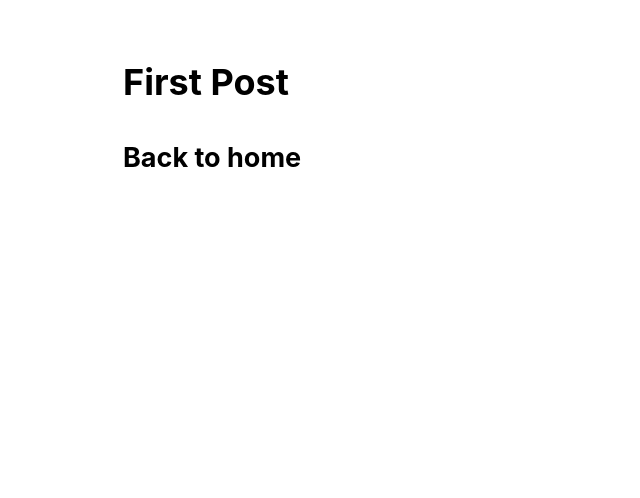
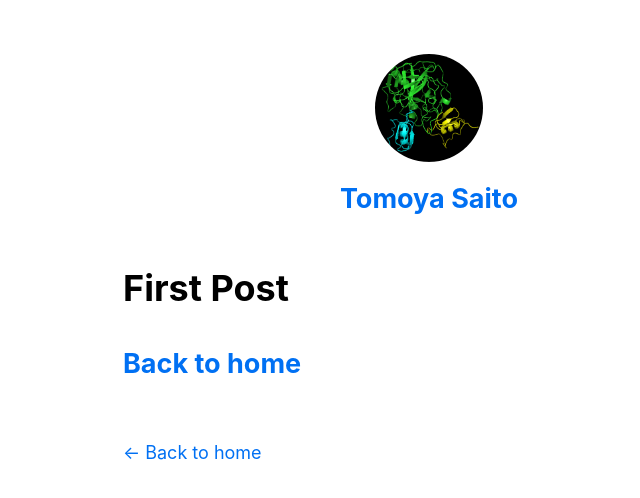
Before and after one commit to saitomooo/Practice4, a Next.js app in the folder nextjs-blog/: page /posts/first-post in a window 1280 px wide. Shown: the top 498 px of the page, without its empty margins (211-851 px from the left). Built offline with nearby package versions, Linux system fonts and the light colour scheme.

Commit message:
ホームページの完成（初期ページのみ）

```diff
--- a/nextjs-blog/components/layout.js
+++ b/nextjs-blog/components/layout.js
@@ -1,6 +1,66 @@
+import Head from 'next/head'
 import styles from './layout.module.css'
-function Layout({ children }) {
-    return <div className={styles.container}>{children}</div>
-  }
+import utilStyles from '../styles/utils.module.css'
+import Link from 'next/link'
 
-  export default Layout
+const name = 'Tomoya Saito'
+export const siteTitle = 'Next.js Sample Website'
+
+export default function Layout({ children, home }) {
+  return (
+    <div className={styles.container}>
+      <Head>
+        <link rel="icon" href="/favicon.ico" />
+        <meta
+          name="description"
+          content="Learn how to build a personal website using Next.js"
+        />
+        <meta
+          property="og:image"
+          content={`https://og-image.now.sh/${encodeURI(
+            siteTitle
+          )}.png?theme=light&md=0&fontSize=75px&images=https%3A%2F%2Fassets.zeit.co%2Fimage%2Fupload%2Ffront%2Fassets%2Fdesign%2Fnextjs-black-logo.svg`}
+        />
+        <meta name="og:title" content={siteTitle} />
+        <meta name="twitter:card" content="summary_large_image" />
+      </Head>
+      <header className={styles.header}>
+        {home ? (
+          <>
+            <img
+              src="/images/profile.png"
+              className={`${styles.headerHomeImage} ${utilStyles.borderCircle}`}
+              alt={name}
+            />
+            <h1 className={utilStyles.heading2Xl}>{name}</h1>
+          </>
+        ) : (
+          <>
+            <Link href="/">
+              <a>
+                <img
+                  src="/images/profile.png"
+                  className={`${styles.headerImage} ${utilStyles.borderCircle}`}
+                  alt={name}
+                />
+              </a>
+            </Link>
+            <h2 className={utilStyles.headingLg}>
+              <Link href="/">
+                <a className={utilStyles.colorInherit}>{name}</a>
+              </Link>
+            </h2>
+          </>
+        )}
+      </header>
+      <main>{children}</main>
+      {!home && (
+        <div className={styles.backToHome}>
+          <Link href="/">
+            <a>← Back to home</a>
+          </Link>
+        </div>
+      )}
+    </div>
+  )
+}
--- a/nextjs-blog/components/layout.module.css
+++ b/nextjs-blog/components/layout.module.css
@@ -1,5 +1,25 @@
 .container {
-    max-width: 36rem;
-    padding: 0 1rem;
-    margin: 3rem auto 6rem;
-  }
+  max-width: 36rem;
+  padding: 0 1rem;
+  margin: 3rem auto 6rem;
+}
+
+.header {
+  display: flex;
+  flex-direction: column;
+  align-items: center;
+}
+
+.headerImage {
+  width: 6rem;
+  height: 6rem;
+}
+
+.headerHomeImage {
+  width: 8rem;
+  height: 8rem;
+}
+
+.backToHome {
+  margin: 3rem 0 0;
+}
--- a/nextjs-blog/pages/posts/first-post.js
+++ b/nextjs-blog/pages/posts/first-post.js
@@ -10,9 +10,9 @@
       </Head>
       <h1>First Post</h1>
       <h2>
-        <Link href="/">
-          Back to home
-        </Link>
+      <Link href="/" legacyBehavior>
+         <a>Back to home</a>
+      </Link>
       </h2>
     </ Layout>
   )
--- a/nextjs-blog/styles/global.css
+++ b/nextjs-blog/styles/global.css
@@ -2,33 +2,26 @@
 body {
   padding: 0;
   margin: 0;
-  font-family:
-    Inter,
-    -apple-system,
-    BlinkMacSystemFont,
-    Segoe UI,
-    Roboto,
-    Oxygen,
-    Ubuntu,
-    Cantarell,
-    Fira Sans,
-    Droid Sans,
-    Helvetica Neue,
-    sans-serif;
-    line-height: 1.6;
-    font-size: 18px;
-}
-
-a {
-  color: inherit;
-  text-decoration: none;
+  font-family: -apple-system, BlinkMacSystemFont, Segoe UI, Roboto, Oxygen, Ubuntu,
+    Cantarell, Fira Sans, Droid Sans, Helvetica Neue, sans-serif;
+  line-height: 1.6;
+  font-size: 18px;
 }
 
 * {
   box-sizing: border-box;
 }
 
+a {
+  color: #0070f3;
+  text-decoration: none;
+}
+
+a:hover {
+  text-decoration: underline;
+}
+
 img {
   max-width: 100%;
-  height: auto;
+  display: block;
 }
--- /dev/null
+++ b/nextjs-blog/styles/utils.module.css
@@ -0,0 +1,52 @@
+.heading2Xl {
+    font-size: 2.5rem;
+    line-height: 1.2;
+    font-weight: 800;
+    letter-spacing: -0.05rem;
+    margin: 1rem 0;
+  }
+
+  .headingXl {
+    font-size: 2rem;
+    line-height: 1.3;
+    font-weight: 800;
+    letter-spacing: -0.05rem;
+    margin: 1rem 0;
+  }
+
+  .headingLg {
+    font-size: 1.5rem;
+    line-height: 1.4;
+    margin: 1rem 0;
+  }
+
+  .headingMd {
+    font-size: 1.2rem;
+    line-height: 1.5;
+  }
+
+  .borderCircle {
+    border-radius: 9999px;
+  }
+
+  .colorInherit {
+    color: inherit;
+  }
+
+  .padding1px {
+    padding-top: 1px;
+  }
+
+  .list {
+    list-style: none;
+    padding: 0;
+    margin: 0;
+  }
+
+  .listItem {
+    margin: 0 0 1.25rem;
+  }
+
+  .lightText {
+    color: #999;
+  }
```
Also changed, not shown: nextjs-blog/pages/index.js (+15 -125 lines), nextjs-blog/public/images/profile.PNG (added).
